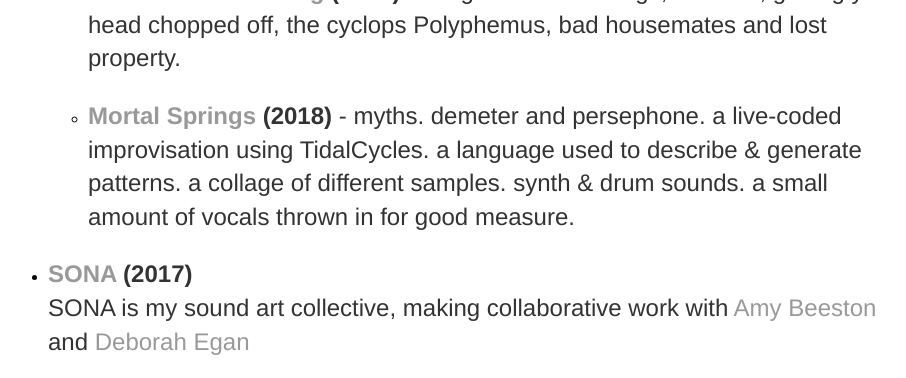
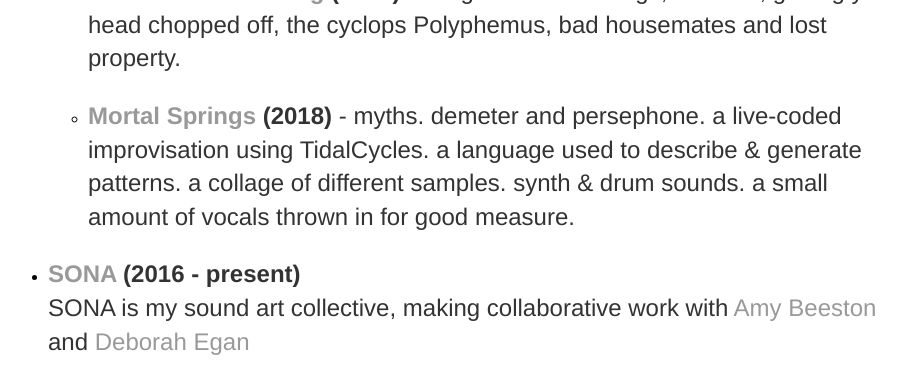
Before and after one commit to heavy-lifting/heavy-lifting.github.io, a Jekyll site: the page built from cv.html, in a window 1280 px wide and 900 px high, scrolled down 666 px, cut to the strip 0-378 px from the top of the window. Shown: the whole strip, without its empty margins (184-1090 px from the left). Built offline with Jekyll 4.4.1, drawn with Linux system fonts in a browser that asks for light colours.

Commit message:
Update cv.html

```diff
--- a/cv.html
+++ b/cv.html
@@ -26,7 +26,7 @@ Heavy Lifting is my main solo project, using TidalCycles to scramble samples int
 </ul>
 
 <li>
-<p><strong><a href="https://sonawomen.co.uk/">SONA</a> (2017)</strong><br>
+<p><strong><a href="https://sonawomen.co.uk/">SONA</a> (2016 - present)</strong><br>
 SONA is my sound art collective, making collaborative work with <a href="https://avbees.com/" target="_blank">Amy Beeston</a> and <a href="https://www.linkedin.com/in/deborah-egan-o-b-e-7187a62b/?originalSubdomain=uk" target="_blank">Deborah Egan</a></p>
 </li>
 
```
